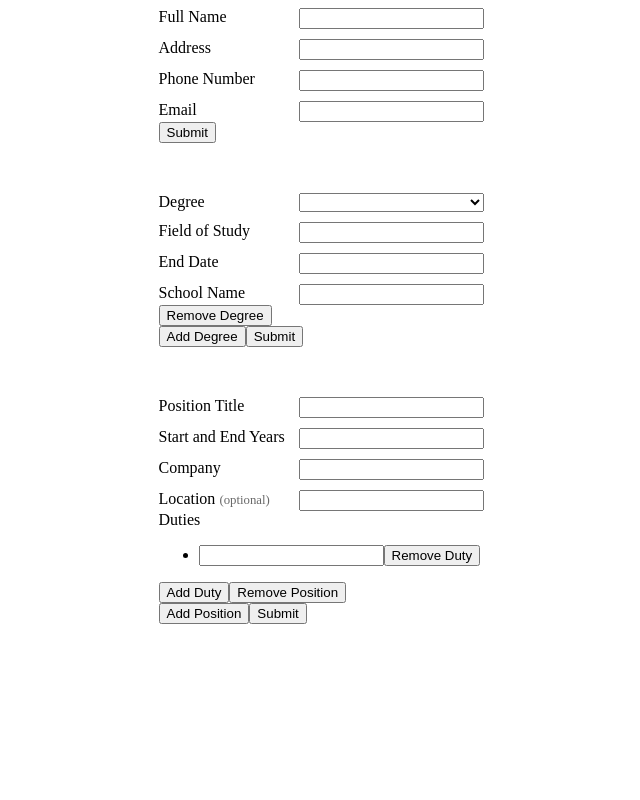
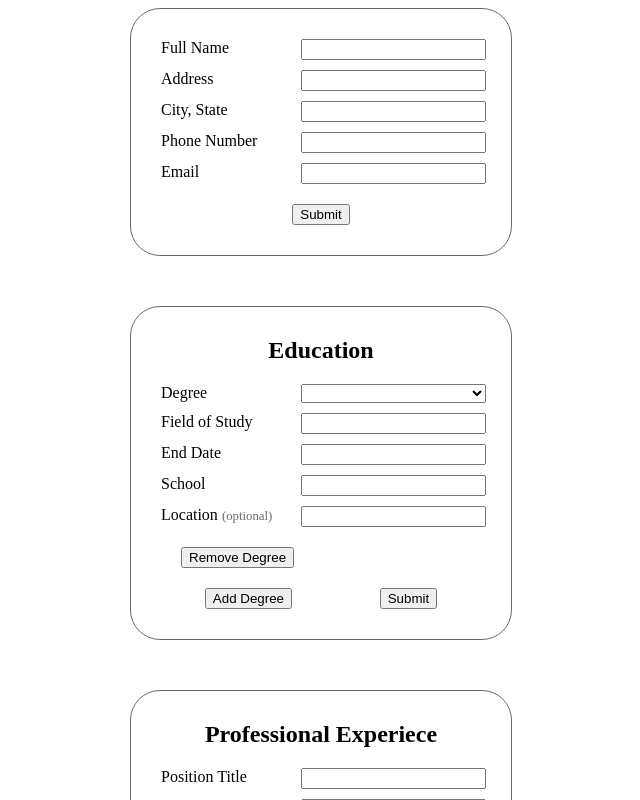
Before and after one commit to kyledinardi/odin-cv-application, a React (Vite) app: page / in a window 1280 px wide. Shown: the top 800 px of the page, without its empty margins (319-959 px from the left). Built offline with nearby package versions, Linux system fonts and the light colour scheme.

Commit message:
Style project

```diff
--- a/src/App.jsx
+++ b/src/App.jsx
@@ -9,9 +9,11 @@ function App() {
         <General />
       </section>
       <section>
+        <h2>Education</h2>
         <Education />
       </section>
       <section>
+        <h2>Professional Experiece</h2>
         <Professional />
       </section>
     </>
--- a/src/components/Degree.jsx
+++ b/src/components/Degree.jsx
@@ -7,6 +7,7 @@ export default function Degree({
   field,
   date,
   school,
+  schoolCity,
   dissertation,
   getInfo,
 }) {
@@ -19,6 +20,7 @@ export default function Degree({
       field: document.getElementById(`field-${degreeId}`).value,
       date: document.getElementById(`date-${degreeId}`).value,
       school: document.getElementById(`school-${degreeId}`).value,
+      schoolCity: document.getElementById(`school-city-${degreeId}`).value,
 
       dissertation: isDoctor
         ? document.getElementById(`dissertation-${degreeId}`).value
@@ -62,9 +64,10 @@ export default function Degree({
             name='degree'
             id={`degree-${degreeId}`}
             onChange={handleDegreeChange}
+            value={degree}
             required
           >
-            <option value={degree}></option>
+            <option value=''></option>
             <option value="Associate's">Associate&apos;s</option>
             <option value="Bachelor's">Bachelor&apos;s</option>
             <option value="Master's">Master&apos;s</option>
@@ -88,7 +91,7 @@ export default function Degree({
             onChange={onInfoChange}
             required
           />
-          <label htmlFor={`school-${degreeId}`}>School Name</label>
+          <label htmlFor={`school-${degreeId}`}>School</label>
           <input
             type='text'
             name='school'
@@ -97,6 +100,16 @@ export default function Degree({
             onChange={onInfoChange}
             required
           />
+          <label htmlFor={`school-city-${degreeId}`}>
+            Location <span className='optional'>&#40;optional&#41;</span>
+          </label>
+          <input
+            type='text'
+            name='school-city'
+            id={`school-city-${degreeId}`}
+            value={schoolCity}
+            onChange={onInfoChange}
+          />
           {isDoctor ? dissertationInput : null}
         </div>
       </>
@@ -104,11 +117,14 @@ export default function Degree({
   } else
     return (
       <div className='degree'>
-        <p className='degree-and-field'>
+        <p  className='degree-and-field larger'>
           {degree} in {field}
         </p>
         <p className='date'>{date}</p>
-        <p className='school'>{school}</p>
+        <p className='school'>
+          {school}
+          {schoolCity ? ', ' + schoolCity : null}
+        </p>
         {isDoctor ? dissertationText : null}
       </div>
     );
--- a/src/components/Education.jsx
+++ b/src/components/Education.jsx
@@ -10,6 +10,7 @@ export default function Education() {
       field: '',
       date: '',
       school: '',
+      schoolCity: '',
       dissertation: null,
     },
   ]);
@@ -48,6 +49,7 @@ export default function Education() {
         field: '',
         date: '',
         school: '',
+        schoolCity: '',
         dissertation: null,
       },
     ]);
@@ -62,6 +64,7 @@ export default function Education() {
           field: '',
           date: '',
           school: '',
+          schoolCity: '',
           dissertation: null,
         },
       ]);
@@ -82,23 +85,30 @@ export default function Education() {
               field={degree.field}
               date={degree.date}
               school={degree.school}
+              schoolCity={degree.schoolCity}
               dissertation={degree.dissertation}
               getInfo={handleInfo}
             />
-            <button type='button' onClick={() => removeDegree(degree.id)}>
+            <button
+              type='button'
+              className='remove'
+              onClick={() => removeDegree(degree.id)}
+            >
               Remove Degree
             </button>
           </div>
         ))}
-        <button type='button' onClick={addDegree}>
-          Add Degree
-        </button>
-        <button type='submit'>Submit</button>
+        <div className="bottom-buttons">
+          <button type='button' onClick={addDegree}>
+            Add Degree
+          </button>
+          <button type='submit'>Submit</button>
+        </div>
       </form>
     );
   } else
     return (
-      <div className='education'>
+      <div className='education-content'>
         {degrees.map((degree) => (
           <Degree
             isEdit={isEdit}
@@ -108,6 +118,7 @@ export default function Education() {
             field={degree.field}
             date={degree.date}
             school={degree.school}
+            schoolCity={degree.schoolCity}
             dissertation={degree.dissertation}
           />
         ))}
--- a/src/components/General.jsx
+++ b/src/components/General.jsx
@@ -5,6 +5,7 @@ export default function General() {
   const [info, setInfo] = useState({
     name: '',
     address: '',
+    city: '',
     phone: '',
     email: '',
   });
@@ -20,6 +21,7 @@ export default function General() {
       ...info,
       name: document.getElementById('name').value,
       address: document.getElementById('address').value,
+      city: document.getElementById('city').value,
       phone: document.getElementById('phone').value,
       email: document.getElementById('email').value,
     });
@@ -46,6 +48,14 @@ export default function General() {
               defaultValue={info.address}
               required
             />
+            <label htmlFor='city'>City, State</label>
+            <input
+              type='text'
+              name='city'
+              id='city'
+              defaultValue={info.city}
+              required
+            />
             <label htmlFor='phone'>Phone Number</label>
             <input
               type='tel'
@@ -63,19 +73,23 @@ export default function General() {
               required
             />
           </div>
-          <button type='submit'>Submit</button>
+          <div className='general-submit'>
+            <button type='submit'>Submit</button>
+          </div>
         </form>
       </>
     );
   } else {
     return (
-      <>
+      <div className='general-content'>
         <h1>{info.name}</h1>
-        <h3>{info.address}</h3>
-        <h3>{info.phone}</h3>
-        <h3>{info.email}</h3>
+        <p className='larger'>
+          {info.address}, {info.city}
+        </p>
+        <p className='larger'>{info.phone}</p>
+        <p className='larger'>{info.email}</p>
         <button onClick={editToggle}>Edit</button>
-      </>
+      </div>
     );
   }
 }
--- a/src/components/Position.jsx
+++ b/src/components/Position.jsx
@@ -73,32 +73,36 @@ export default function Position({
             onChange={onInfoChange}
           />
         </div>
+        <div className='duties'>
           <label>Duties</label>
-        <ul className='duties'>
+          <ul>
             {duties.map((duty) => (
               <li className='duty' key={duty.id}>
-              <input
-                type='text'
+                <textarea
+                  id={duty.id}
                   value={duty.name}
                   className='duty-input'
-                id={duty.id}
                   onChange={onInfoChange}
-              />
+                  rows='5'
+                ></textarea>
+                <div className='remove-duty'>
                   <button type='button' data-id={duty.id} onClick={removeDuty}>
                     Remove Duty
                   </button>
+                </div>
               </li>
             ))}
           </ul>
-        <button type='button' onClick={addDuty}>
+          <button type='button' className='add-duty' onClick={addDuty}>
             Add Duty
           </button>
+        </div>
       </>
     );
   } else
     return (
       <div className='position'>
-        <p className='position-title'>{position}</p>
+        <p className='position-title larger'>{position}</p>
         <p className='date'>{dates}</p>
         <p className='company'>
           {company}
--- a/src/components/Professional.jsx
+++ b/src/components/Professional.jsx
@@ -102,7 +102,7 @@ export default function Professional() {
 
   if (isEdit) {
     return (
-      <form className='professional' onSubmit={handleSubmit}>
+      <form className='professional-editing' onSubmit={handleSubmit}>
         {positions.map((position) => (
           <div className='position' id={position.id} key={position.id}>
             <Position
@@ -117,15 +117,17 @@ export default function Professional() {
               addDuty={() => addDuty(position)}
               removeDuty={(e) => removeDuty(position, e)}
             />
-            <button type='button' onClick={removePosition}>
+            <button type='button' className='remove' onClick={removePosition}>
               Remove Position
             </button>
           </div>
         ))}
-        <button type='button' onClick={addPosition}>
-          Add Position
-        </button>
-        <button type='submit'>Submit</button>
+        <div className='bottom-buttons'>
+          <button type='button' onClick={addPosition}>
+            Add Position
+          </button>
+          <button type='submit'>Submit</button>
+        </div>
       </form>
     );
   } else
--- a/src/style/index.css
+++ b/src/style/index.css
@@ -1,10 +1,27 @@
 #root {
   font-family: 'Times New Roman', Times, serif;
-  max-width: 1200px;
   margin: auto;
   display: grid;
   justify-items: center;
   gap: 50px;
+}
+
+section {
+  border: 1px dimgray solid;
+  padding: 30px;
+  border-radius: 30px;
+  width: 320px;
+}
+
+h2 {
+  text-align: center;
+  margin-top: 0;
+}
+
+.standard-input {
+  display: grid;
+  grid-template-columns: 130px 1fr;
+  gap: 10px;
 }
 
 textarea {
@@ -15,11 +32,56 @@ textarea {
 
 .optional {
   font-size: 0.8rem;
-  color: dimgray
+  color: dimgray;
 }
 
-.standard-input {
+.general-submit {
+  margin-top: 20px;
   display: grid;
-  grid-template-columns: 130px 1fr;
-  gap: 10px
+  justify-content: center;
 }
+
+.remove,
+.add-duty {
+  margin: 20px;
+  display: block;
+}
+
+.bottom-buttons {
+  margin-top: 20px;
+  display: grid;
+  grid-auto-flow: column;
+  justify-items: center;
+}
+
+.duty-input {
+  width: 250px;
+
+}
+
+.duties {
+  margin-top: 20px;
+}
+
+.duty {
+  margin: 20px 0;
+}
+
+.professional-editing ul {
+  display: grid;
+  justify-content: center;
+  list-style-type: none;
+  padding: 0;
+}
+
+.professional ul {
+  width: max-content;
+}
+
+.general-content, .education-content, .professional {
+  text-align: center;
+}
+
+.larger {
+  font-size: 1.2rem;
+}
```
Lines whose indentation alone changed are shown as unchanged.
